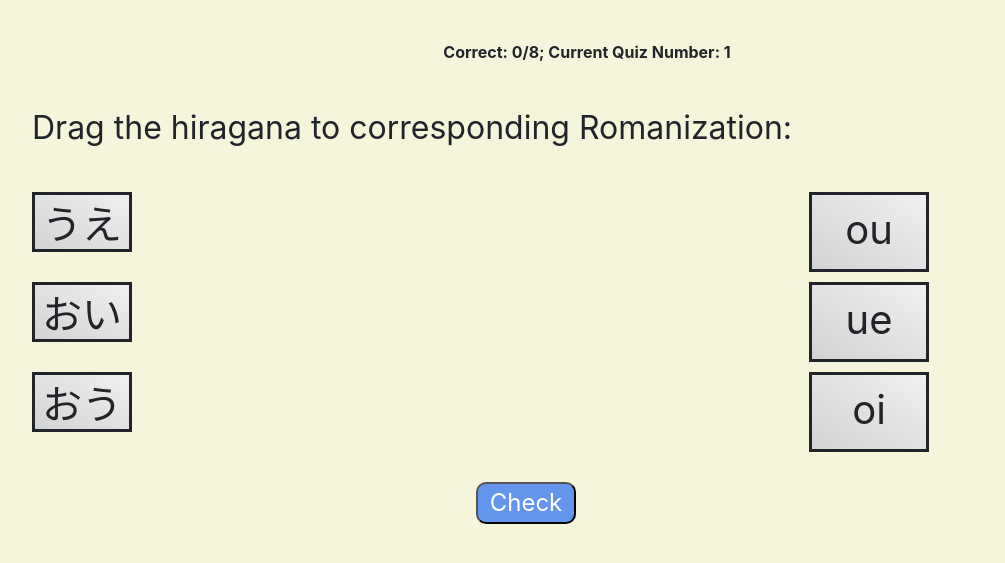
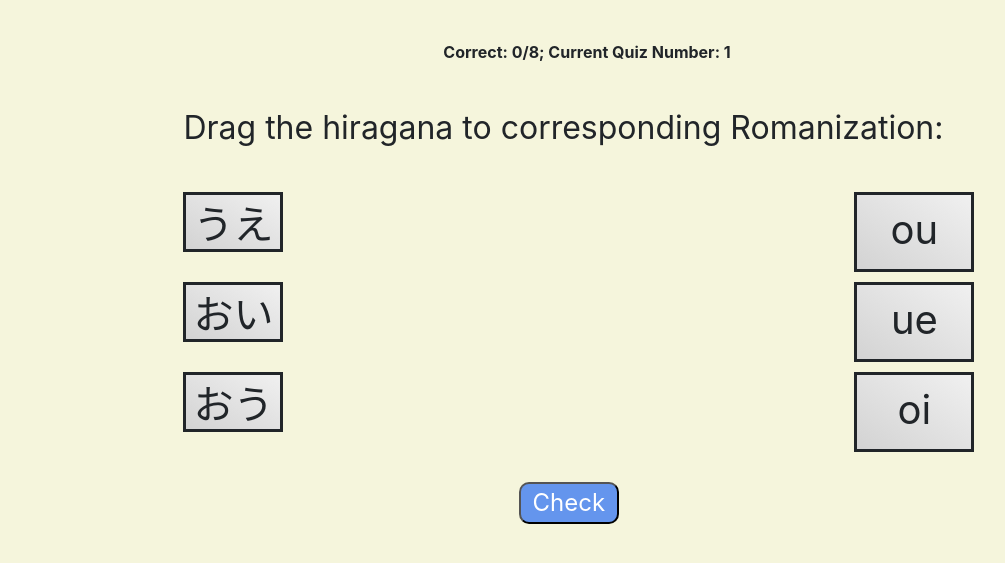
Before and after one commit to ShionWayne/Japanese-Hiragana-Learning, a Flask app: page /quiz/0 in a window 1280 px wide. Shown: the part 56-619 px from the top of the page, without its empty margins (53-1058 px from the left). Run offline with Flask 2, Linux system fonts and the light colour scheme; some libraries are stand-ins or nearby versions.

Commit message:
ajust quiz 1,2,5 to centralize

```diff
--- a/static/css/quiz_1.css
+++ b/static/css/quiz_1.css
@@ -1,3 +1,7 @@
+#content{
+    padding-left: 13%;
+}
+
 .drag_grid{
     height: 90px;
     display: grid;
@@ -49,7 +53,7 @@
     font-size: x-large;
     width: 100px;
     cursor: pointer;
-    margin-left: 40%;
+    margin-left: 35%;
     margin-bottom: 20px;
 }
 .green_zone{
--- a/static/css/quiz_2.css
+++ b/static/css/quiz_2.css
@@ -1,3 +1,7 @@
+#content{
+    padding-left: 13%;
+}
+
 #quiz_2_content {
     margin-top: 50px;
 }
@@ -46,7 +50,7 @@
     font-size: x-large;
     width: 100px;
     cursor: pointer;
-    margin-left: 40%;
+    margin-left: 30%;
     margin-bottom: 20px;
 }
 .green_zone{
--- a/static/css/quiz_5.css
+++ b/static/css/quiz_5.css
@@ -1,3 +1,7 @@
+#content{
+    padding-left: 13%;
+}
+
 #select-container{
     padding-top: 60px;
     font-size: x-large;
--- a/templates/quiz_1.html
+++ b/templates/quiz_1.html
@@ -1,10 +1,11 @@
 {% extends "quiz_layout.html" %}
 
-{% block content %}
-
+{% block individual_css_or_js_tags %}
 <link rel="stylesheet" href="{{ url_for('static',filename='css/quiz_1.css') }}">
 <script type="text/javascript" src="{{url_for('static', filename='js/quiz_1.js')}}"></script>
+{% endblock %}
 
+{% block content %}
 <script>
     let content = {{data|tojson}}
     console.log(content)
```
